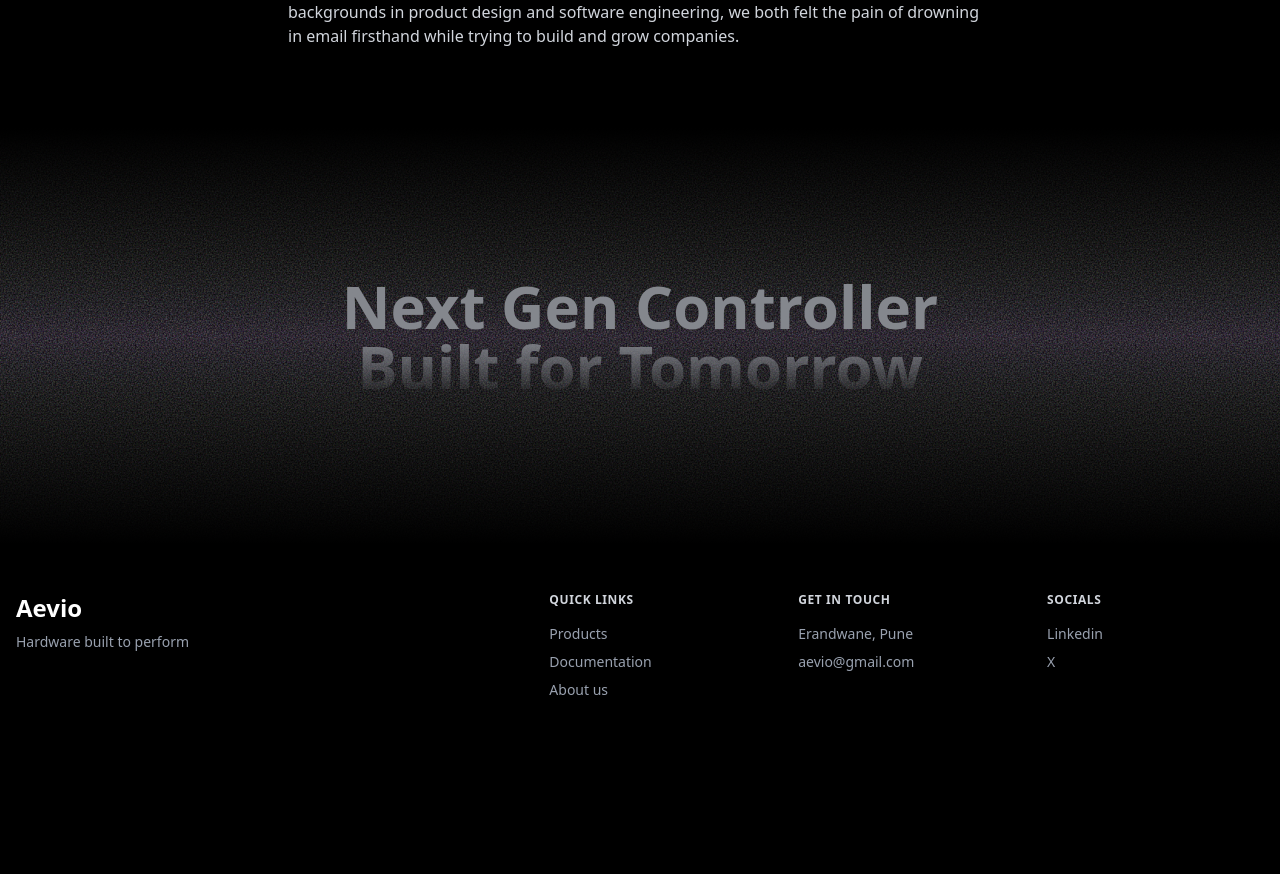
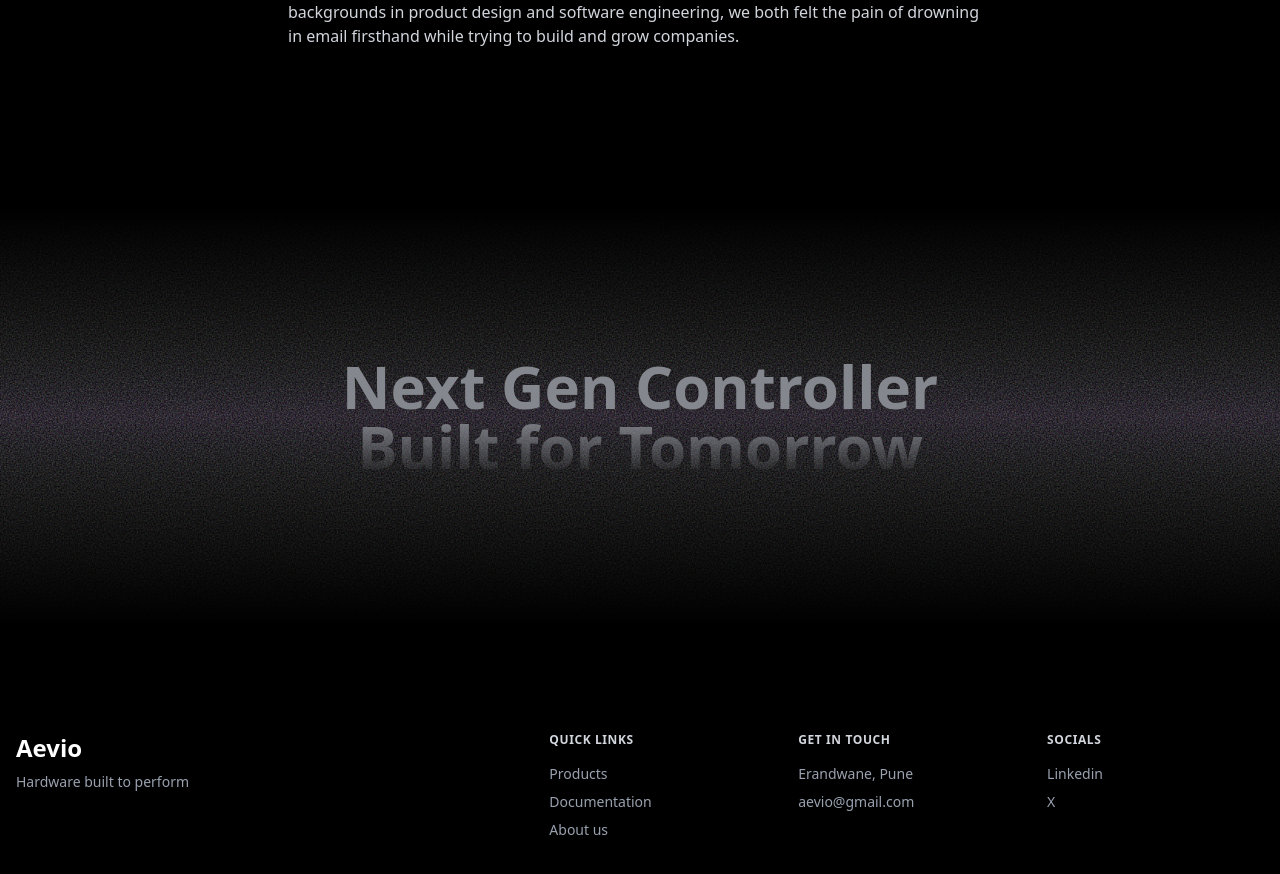
Before and after one commit to aayushk9/Aevio, a Next.js app: page /about in a window 1280 px wide. Shown: the part 768-1642 px from the top of the page. Before the commit the page ends 1516 px from the top, so only its background shows below. Built offline with nearby package versions, Linux system fonts and the light colour scheme.

Commit message:
feat(ui): change tailwind class for header and footer

```diff
--- a/components/Footer/Footer.tsx
+++ b/components/Footer/Footer.tsx
@@ -4,8 +4,8 @@ import { motion } from "framer-motion"
 
 export function Footer() {
   return (
-    <footer className="bg-black text-white">
-      <section className="py-32 relative">
+    <footer className="bg-black text-white mt-20">
+      <section className="py-32 relative mb-15">
         <div className="absolute inset-0 overflow-hidden">
           <div
             className="absolute inset-0 opacity-50"
```
